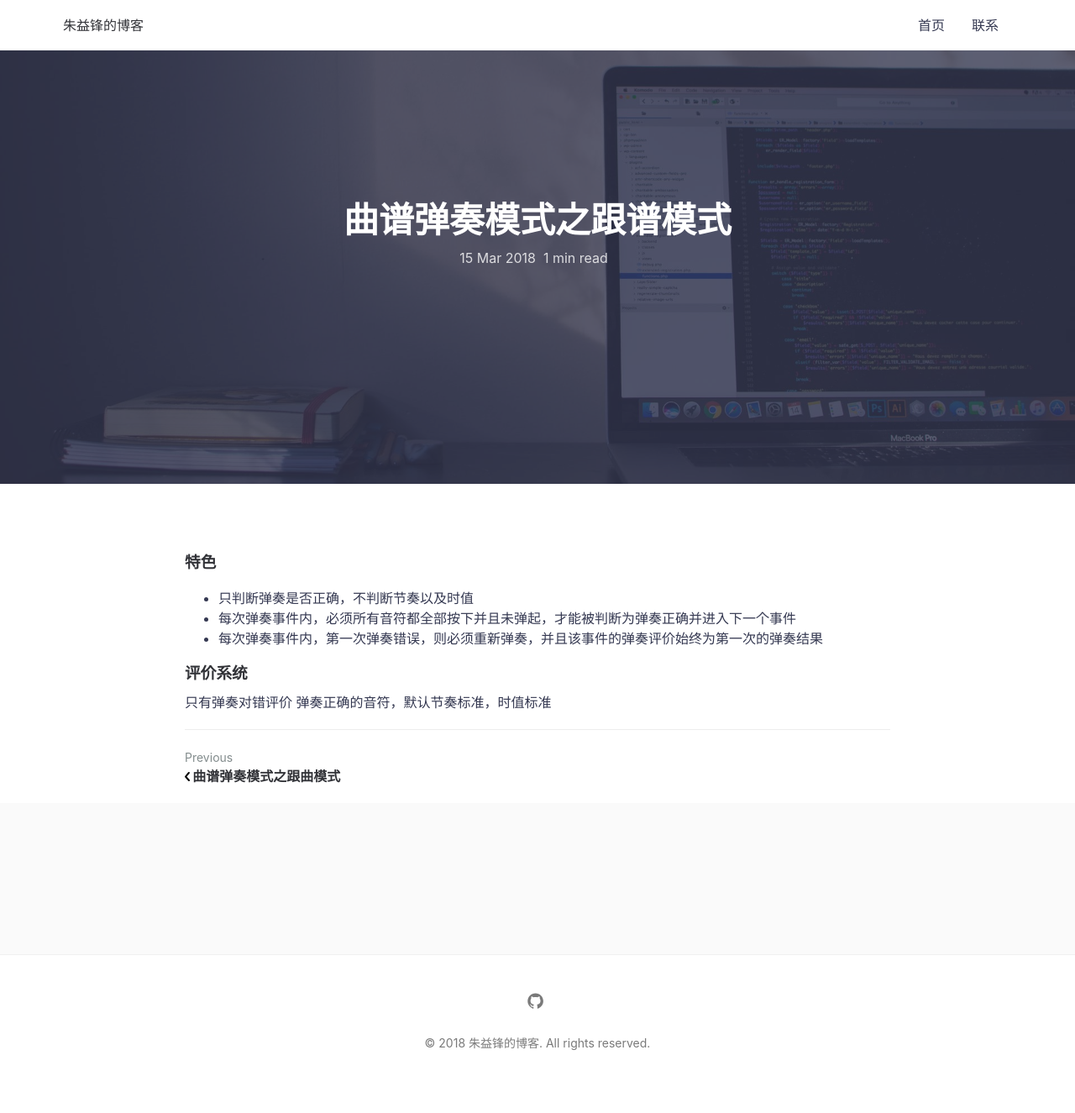
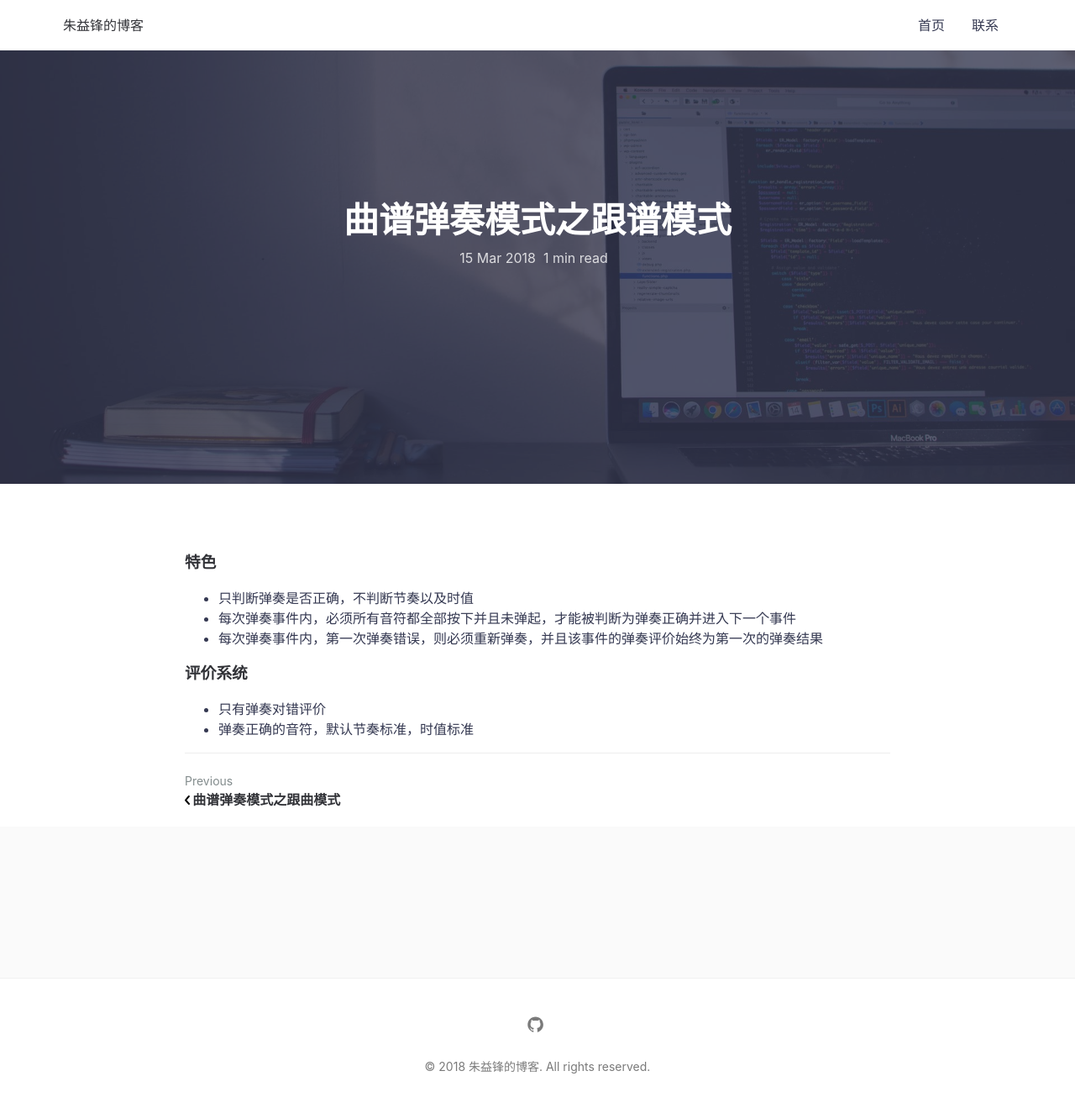
Before and after one commit to zyfilife/zyfilife.github.io, a Jekyll site: the page built from _posts/2018-03-15-曲谱弹奏模式之跟谱模式.md, in a window 1280 px wide. Shown: the whole page at 84% size. Built offline with Jekyll 4.4.1, drawn with Linux system fonts in a browser that asks for light colours; comment, search, counter and statistics services are not loaded; before the commit the page ends 1297 px from its top, so only the background shows below that.

Commit message:
no message

```diff
--- a/_posts/2018-03-15-曲谱弹奏模式之跟谱模式.md
+++ b/_posts/2018-03-15-曲谱弹奏模式之跟谱模式.md
@@ -11,5 +11,6 @@ featured-img: emile-perron-190221
 - 每次弹奏事件内，第一次弹奏错误，则必须重新弹奏，并且该事件的弹奏评价始终为第一次的弹奏结果
 
 ### 评价系统
-只有弹奏对错评价
-弹奏正确的音符，默认节奏标准，时值标准
+
+- 只有弹奏对错评价
+- 弹奏正确的音符，默认节奏标准，时值标准
```
